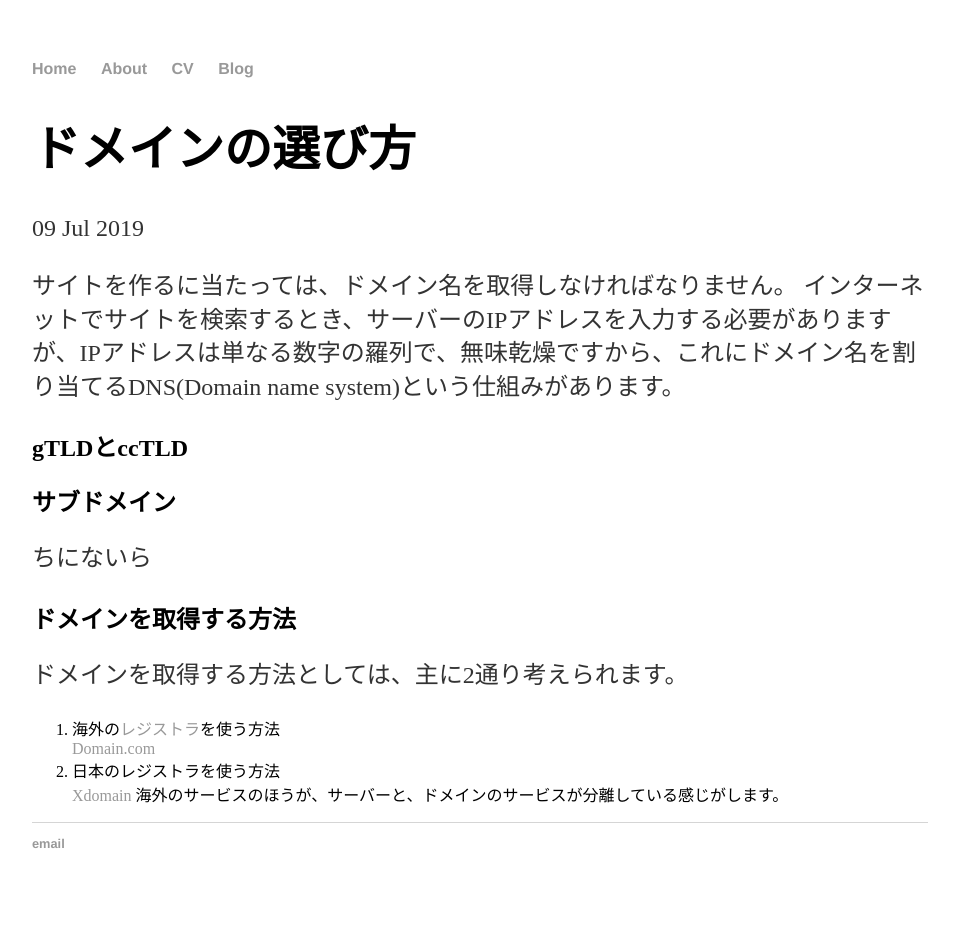
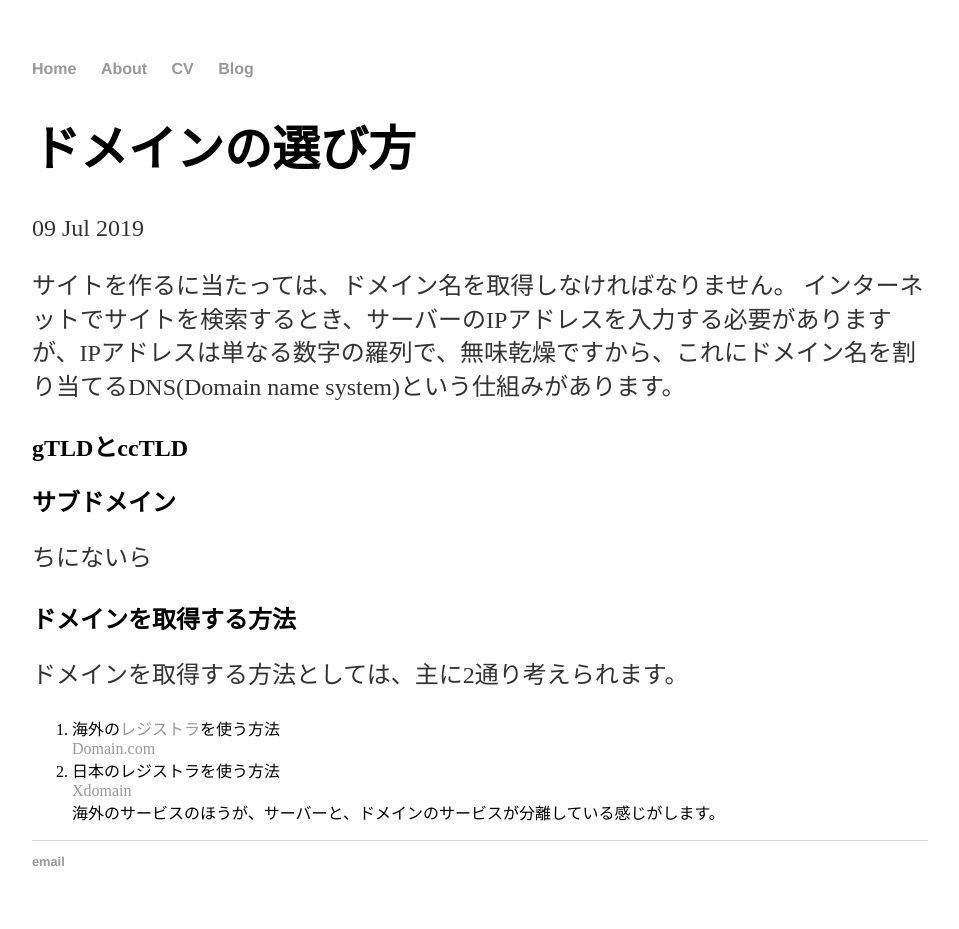
Before and after one commit to agematsu/agematsu.github.io, a Jekyll site: the page built from _posts/2019-07-09-ドメインの選び方.md, in a window 1280 px wide. Shown: the whole page, without its empty margins (160-1119 px from the left). Built offline with Jekyll 4.4.1, drawn with Linux system fonts in a browser that asks for light colours; our own code applies the rules of GitHub Pages for plain Markdown files.

```diff
--- a/_posts/2019-07-09-ドメインの選び方.md
+++ b/_posts/2019-07-09-ドメインの選び方.md
@@ -9,5 +9,5 @@
 1. 海外の<a href="https://en.wikipedia.org/wiki/Domain_name_registrar">レジストラ</a>を使う方法<br>
 <a href="https://www.domain.com">Domain.com</a>
 2. 日本のレジストラを使う方法<br>
-<a href="https://www.xdomain.ne.jp/">Xdomain</a>
+<a href="https://www.xdomain.ne.jp/">Xdomain</a><br>
 海外のサービスのほうが、サーバーと、ドメインのサービスが分離している感じがします。
```
